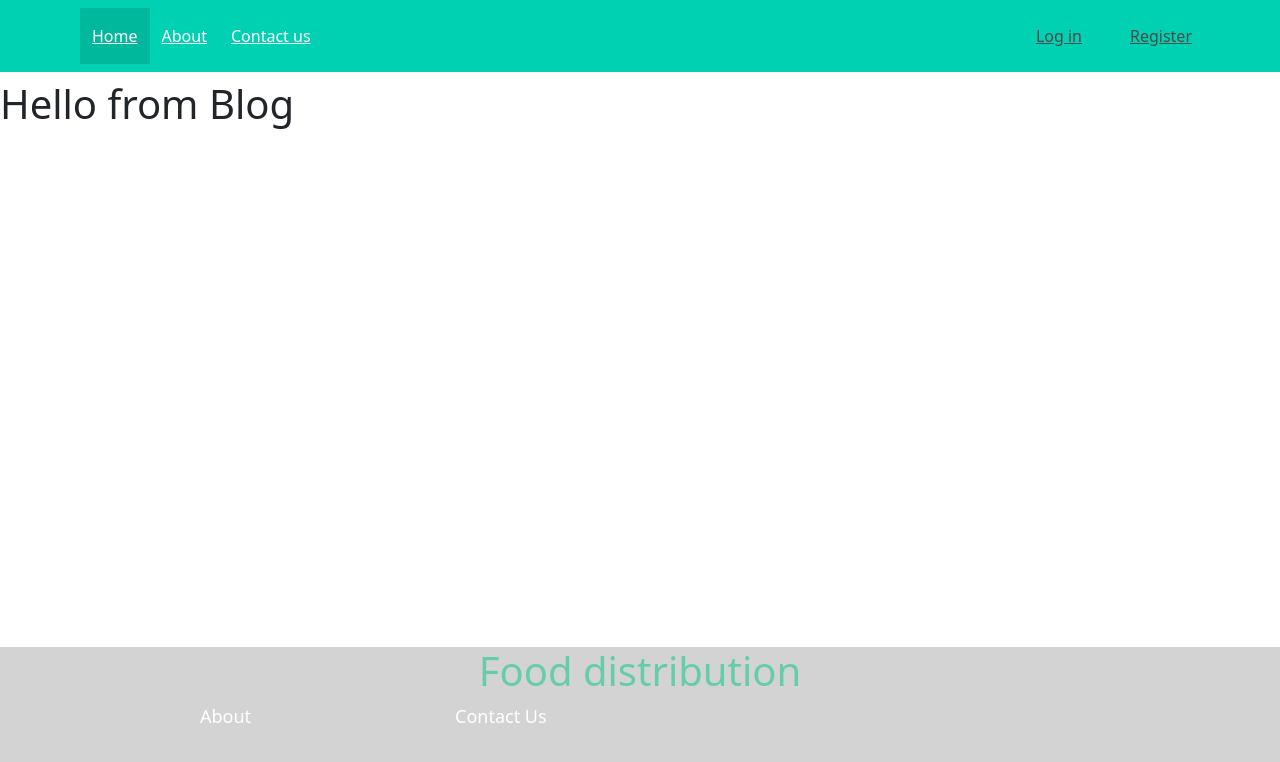
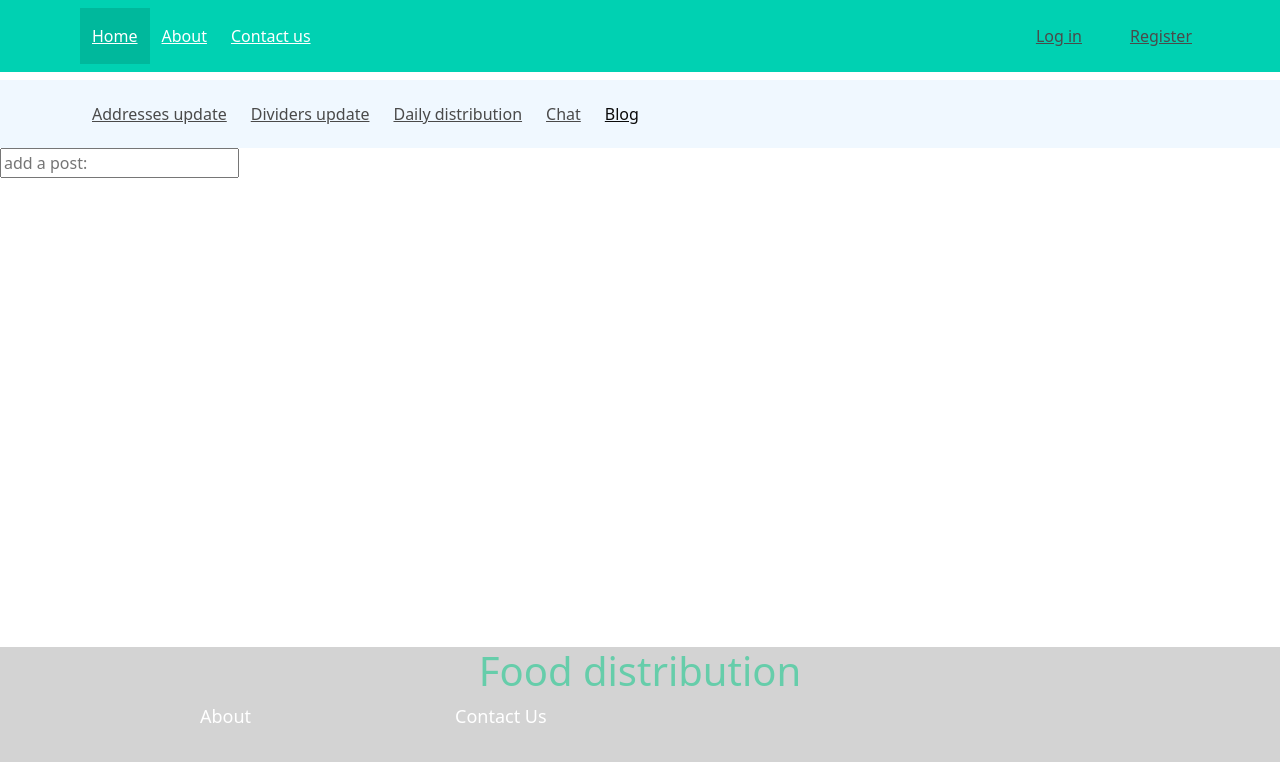
Before and after one commit to yoel2000/food-distribution-MERN-project, a React (Create React App) app: page /blog in a window 1280 px wide. Shown: the top 762 px of the page. Built offline with nearby package versions, Linux system fonts and the light colour scheme.

Commit message:
navbar manager

```diff
--- a/src/App.js
+++ b/src/App.js
@@ -12,6 +12,9 @@ import Footer from "./components/Footer/Footer";
 import contactUs from "./pages/Contact us/Contact us";
 import Home_manager from "./pages/Home_manager/Home_manager";
 import AddressesUpdate from "./pages/AddressesUpdate/AddressesUpdate";
+import NavbarManager from "./components/NavBarManager/NavBarManager";
+import DividersUpdate from "./pages/DividersUpdate/DividersUpdate";
+import DailyDistribution from "./pages/DailyDistribution/DailyDistribution";
 
 
 function App() {
@@ -22,13 +25,18 @@ function App() {
       <Switch>
       <Route path="/" component={Home} exact />
       <Route path="/login" component={Login} exact />
-      <Route path="/blog" component={Blog} />
-      <Route path="/chat" component={Chat} />
       <Route path='/register' component={Register} />
       <Route path='/about' component={About} />
       <Route path='/contactUs' component={contactUs} />
-      <Route path='/home_manager' component={Home_manager} />
+      <BrowserRouter>
+      <NavbarManager/>
+      <Route path='/home_manager' component={Home_manager}/>
       <Route path='/addressesUpdate' component={AddressesUpdate} />
+      <Route path="/blog" component={Blog} />
+      <Route path="/chat" component={Chat} />
+      <Route path="/dividersUpdate" component={DividersUpdate} />
+      <Route path="/dailyDistribution" component={DailyDistribution} />
+      </BrowserRouter>
       </Switch> <br/>
       <Footer/>
       </BrowserRouter>
--- a/src/pages/Blog/Blog.jsx
+++ b/src/pages/Blog/Blog.jsx
@@ -1,8 +1,30 @@
 import React from 'react'
+import { useState } from 'react';
+import { useHistory } from 'react-router';
+const axios = require('axios')
 
 function Blog() {
+
+    const [addAPost, setAddAPost] = useState('')
+    let history= useHistory();
+
+    let mySubmitHandler = (event) => {
+        event.preventDefault()
+        axios.post("http://localhost:8080/aaa"
+        ).then((res)=>{
+            console.log(res.data);
+            history.push('/aaa')})
+
+    }
+
     return(
-       <h1> Hello from Blog</h1>
+        <div>
+            <form onSubmit={mySubmitHandler}>
+            <input type="text" className="mb-3" placeholder="add a post:" onChange={(event)=>setAddAPost(event.target.value)}/> <br />
+
+
+            </form>
+        </div>
     );
 }
 
--- /dev/null
+++ b/src/pages/DailyDistribution/DailyDistribution.jsx
@@ -0,0 +1,9 @@
+import React from "react"
+
+function DailyDistribution() {
+    return(
+        <h1>Daily Distribution</h1>
+    )
+}
+
+export default DailyDistribution
--- /dev/null
+++ b/src/pages/DividersUpdate/DividersUpdate.jsx
@@ -0,0 +1,9 @@
+import React from "react"
+
+function DividersUpdate() {
+    return(
+        <h1>Dividers update</h1>
+    )
+}
+
+export default DividersUpdate
--- a/src/pages/Home/Home.css
+++ b/src/pages/Home/Home.css
@@ -2,5 +2,5 @@
     text-align: center;
     margin: auto;
     display: flex;
-    margin-top: -300px;
+    margin-top: -100px;
     }
--- a/src/pages/Home/Home.jsx
+++ b/src/pages/Home/Home.jsx
@@ -10,18 +10,9 @@ function Home() {
       <Link to="/login">
             Log in <br/>
       </Link>
-      <Link to="/chat">
-            Chat <br/>
-      </Link>
-      <Link to="/blog">
-            Blog <br/>
-      </Link>
       <Link to="/register">
             Register <br/>
       </Link>
-      <Link to="/about">About <br/>
-      </Link>
-      <Link to="/contactUs"> Contact us</Link>
       </h1>
       <img src={logo} alt="Logo" className="container-div" />
       </div>
--- a/src/pages/Home_manager/Home_manager.jsx
+++ b/src/pages/Home_manager/Home_manager.jsx
@@ -5,10 +5,7 @@ import NavbarManager from "../../components/NavBarManager/NavBarManager"
 
 function Home_manager() {
 return(
-    <div>
-    <NavbarManager/>
     <h1> Hello manager!</h1>
-      </div>
 )
 }
 
--- a/src/pages/Register/Register.css
+++ b/src/pages/Register/Register.css
@@ -1,5 +1,5 @@
 a.social_networks:link, a.social_networks:visited {
-    background-color: lightcoral;
+    background-color: dodgerblue;
     color: white;
     padding: 14px 25px;
     text-align: center;
@@ -8,5 +8,5 @@ a.social_networks:link, a.social_networks:visited {
 }
 
 a.social_networks:hover, a.social_networks:active {
-    background-color: lightcoral;
+    background-color: dodgerblue;
 }
```
